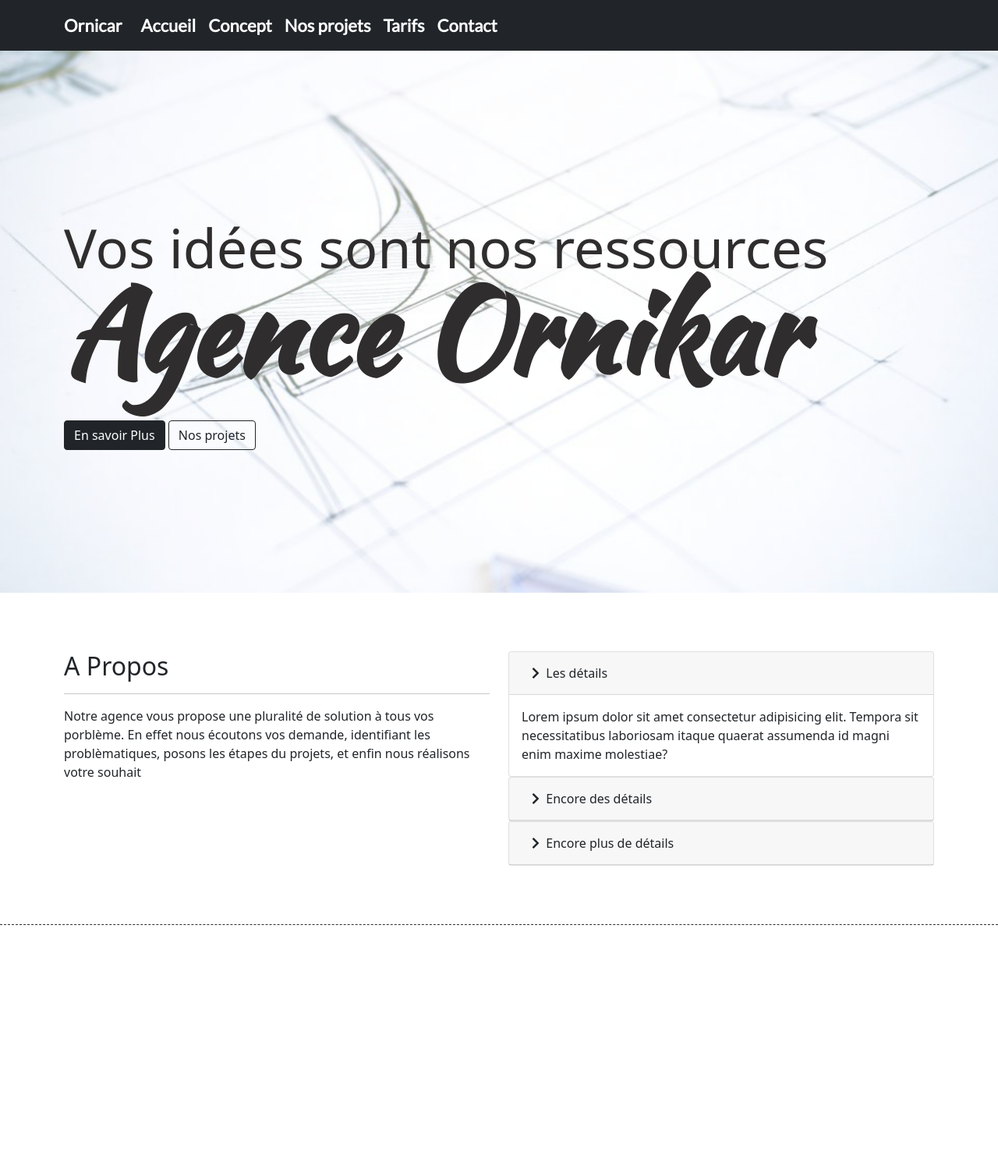
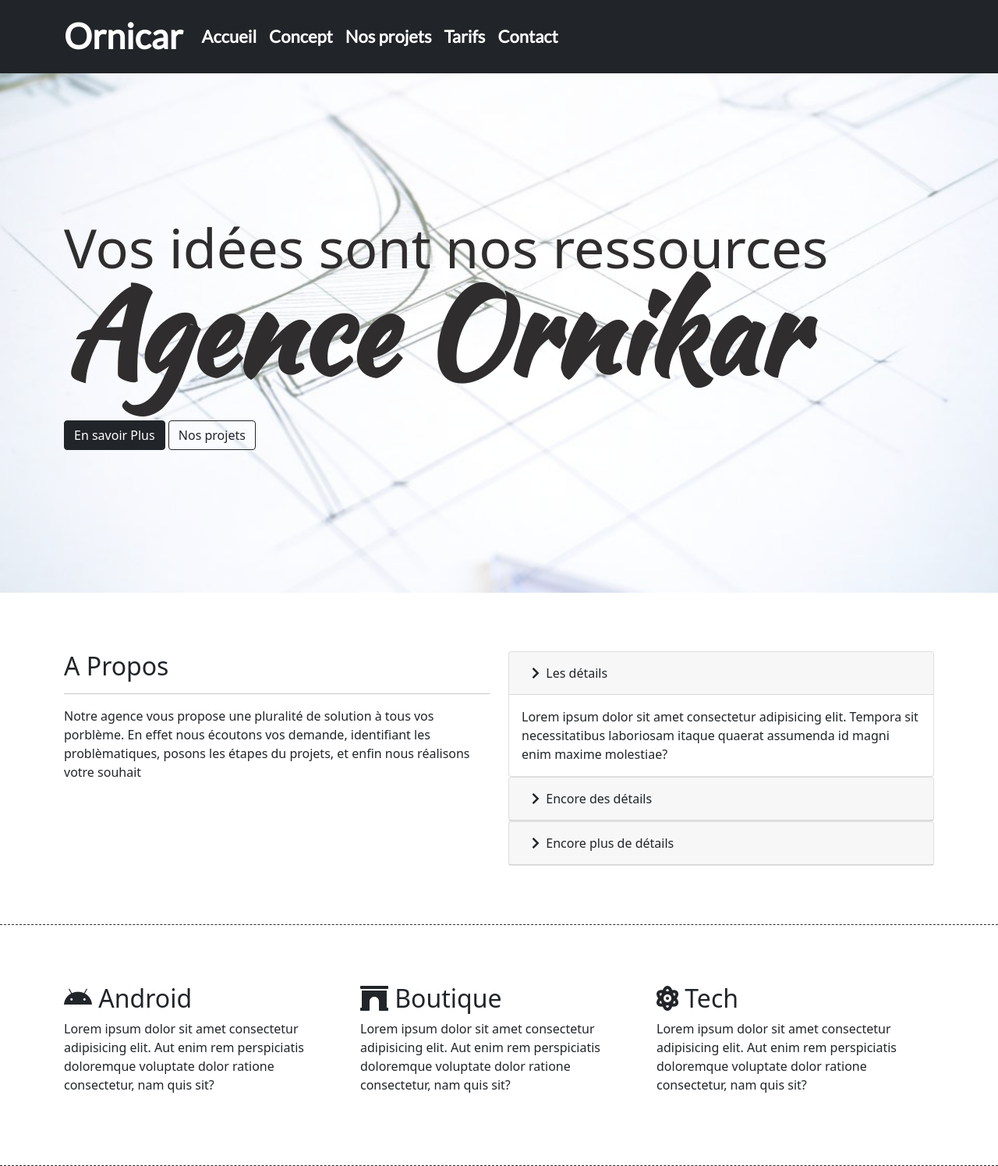
Before and after one commit to RENZOZ78/ORNIKAR, a PHP site: page / in a window 1280 px wide. Shown: the whole page at 78% size. Before the commit the page ends 1186 px from the top, so only its background shows below. Run offline with PHP 8.4, Linux system fonts and the light colour scheme; some libraries are stand-ins or nearby versions.

Commit message:
SECTION APROPOS & SECTION ICONES

```diff
--- a/index.html
+++ b/index.html
@@ -77,7 +77,7 @@
                 </div>
 
                 <div class="col-md-6">
-                    <div class="accordion" id="accordionExemple" >
+                    <div class="accordion" id="accordionExample" >
                         <div class="card">
                             <div class="card-header">
                                 <h5 class="mb-0">
@@ -87,7 +87,7 @@
                                     </button>
                                 </h5>
                             </div>
-                            <div id="collapseOne" class="collapseshow" data-parent="#accordionExemple" >
+                            <div id="collapseOne" class="collapse show" data-parent="#accordionExample" >
                                 <div class="card-body">
                                     Lorem ipsum dolor sit amet consectetur adipisicing elit. Tempora sit necessitatibus laboriosam itaque quaerat assumenda id magni enim maxime molestiae?
                                 </div>
@@ -103,7 +103,7 @@
                                     </button>
                                 </h5>
                             </div>
-                            <div id="collapseTwo" class="collapse" data-parent="#accordionExemple" >
+                            <div id="collapseTwo" class="collapse" data-parent="#accordionExample" >
                                 <div class="card-body">
                                     Lorem ipsum dolor sit amet consectetur adipisicing elit. Tempora sit necessitatibus laboriosam itaque quaerat assumenda id magni enim maxime molestiae?
                                 </div>
@@ -119,7 +119,7 @@
                                     </button>
                                 </h5>
                             </div>
-                            <div id="collapseThree" class="collapse" data-parent="#accordionExemple" >
+                            <div id="collapseThree" class="collapse" data-parent="#accordionExmple" >
                                 <div class="card-body">
                                     Lorem ipsum dolor sit amet consectetur adipisicing elit. Tempora sit necessitatibus laboriosam itaque quaerat assumenda id magni enim maxime molestiae?
                                 </div>
@@ -134,6 +134,26 @@
         </div>
     </section>
 
+    <!-- SECTION 3 ICONES -->
+    <section id="icones">
+        <div class="container">
+            <div class="row">
+                <div class="col-md-4">
+                    <h2><i class="fab fa-android"></i>&nbsp;Android</h2>
+                    <p>Lorem ipsum dolor sit amet consectetur adipisicing elit. Aut enim rem perspiciatis doloremque voluptate dolor ratione consectetur, nam quis sit?</p>
+                </div>
+                <div class="col-md-4">
+                    <h2><i class="fas fa-archway"></i>&nbsp;Boutique</h2>
+                    <p>Lorem ipsum dolor sit amet consectetur adipisicing elit. Aut enim rem perspiciatis doloremque voluptate dolor ratione consectetur, nam quis sit?</p>
+                </div>
+                <div class="col-md-4">
+                    <h2><i class="fas fa-atom"></i>&nbsp;Tech</h2>
+                    <p>Lorem ipsum dolor sit amet consectetur adipisicing elit. Aut enim rem perspiciatis doloremque voluptate dolor ratione consectetur, nam quis sit?</p>
+                </div>
+            </div>
+        </div>
+    </section>
+
 
     <script src="https://cdn.jsdelivr.net/npm/bootstrap@5.1.0/dist/js/bootstrap.bundle.min.js" integrity="sha384-U1DAWAznBHeqEIlVSCgzq+c9gqGAJn5c/t99JyeKa9xxaYpSvHU5awsuZVVFIhvj" crossorigin="anonymous"></script>
 
--- a/style.css
+++ b/style.css
@@ -30,7 +30,7 @@ h1{
 
 /*NAVIGATION: la navigation va se retrecir quand on va sroller sur le contenue + animation en js */
 
-.navbar-rband{
+.navbar-brand{
     font-size: 45px!important;/*passe par dessus bootstrap*/
     font-family: 'Kaushan Script!important';
 }
@@ -49,3 +49,10 @@ h1{
     padding-bottom: 75px;
     border-bottom: 1px dashed #2f2d2d;
 }
+
+/* Trois icones */
+#icones{
+    padding-top: 75px;
+    padding-bottom:75px;
+    border-bottom: 1px dashed #2f2d2d;
+}
```
